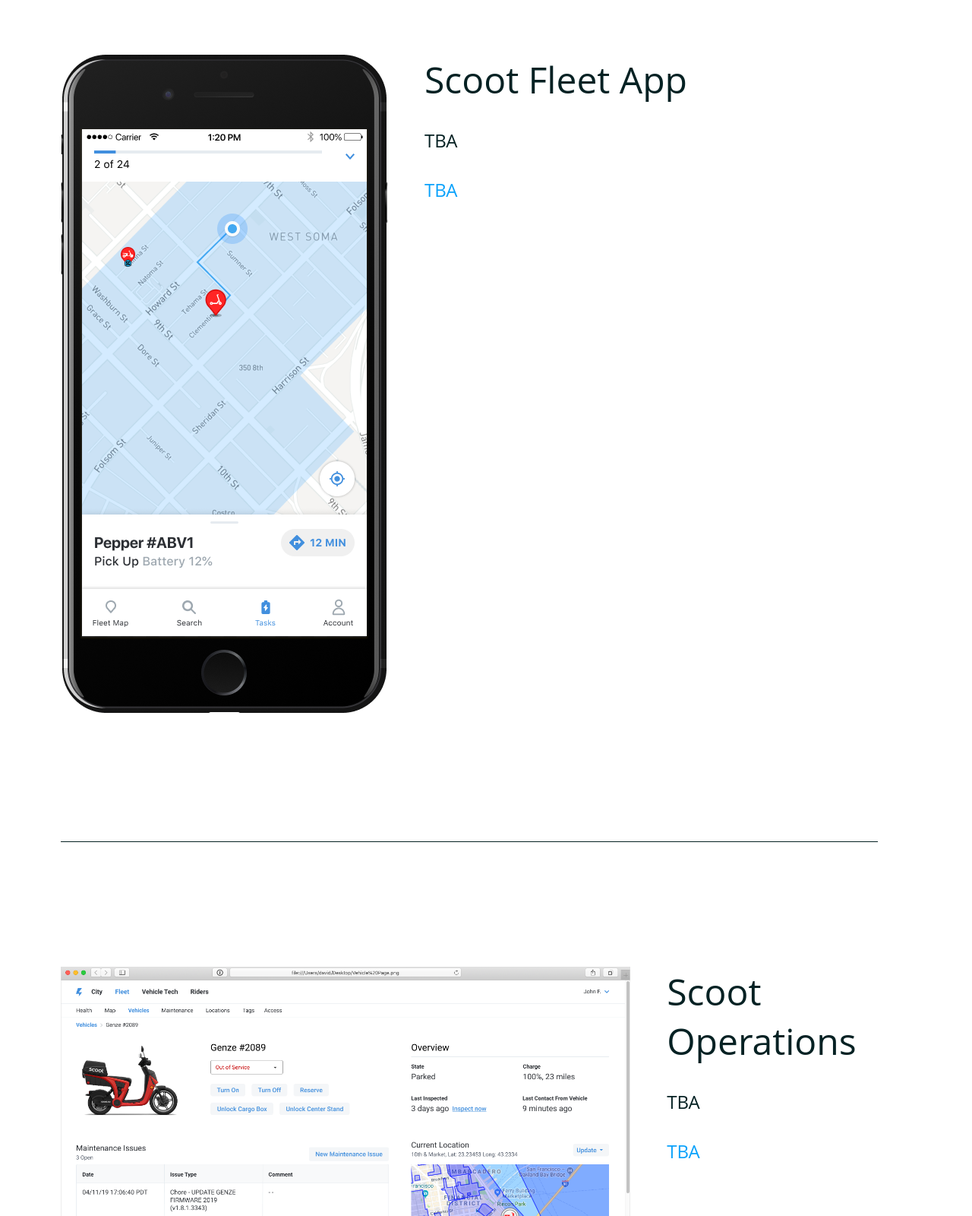
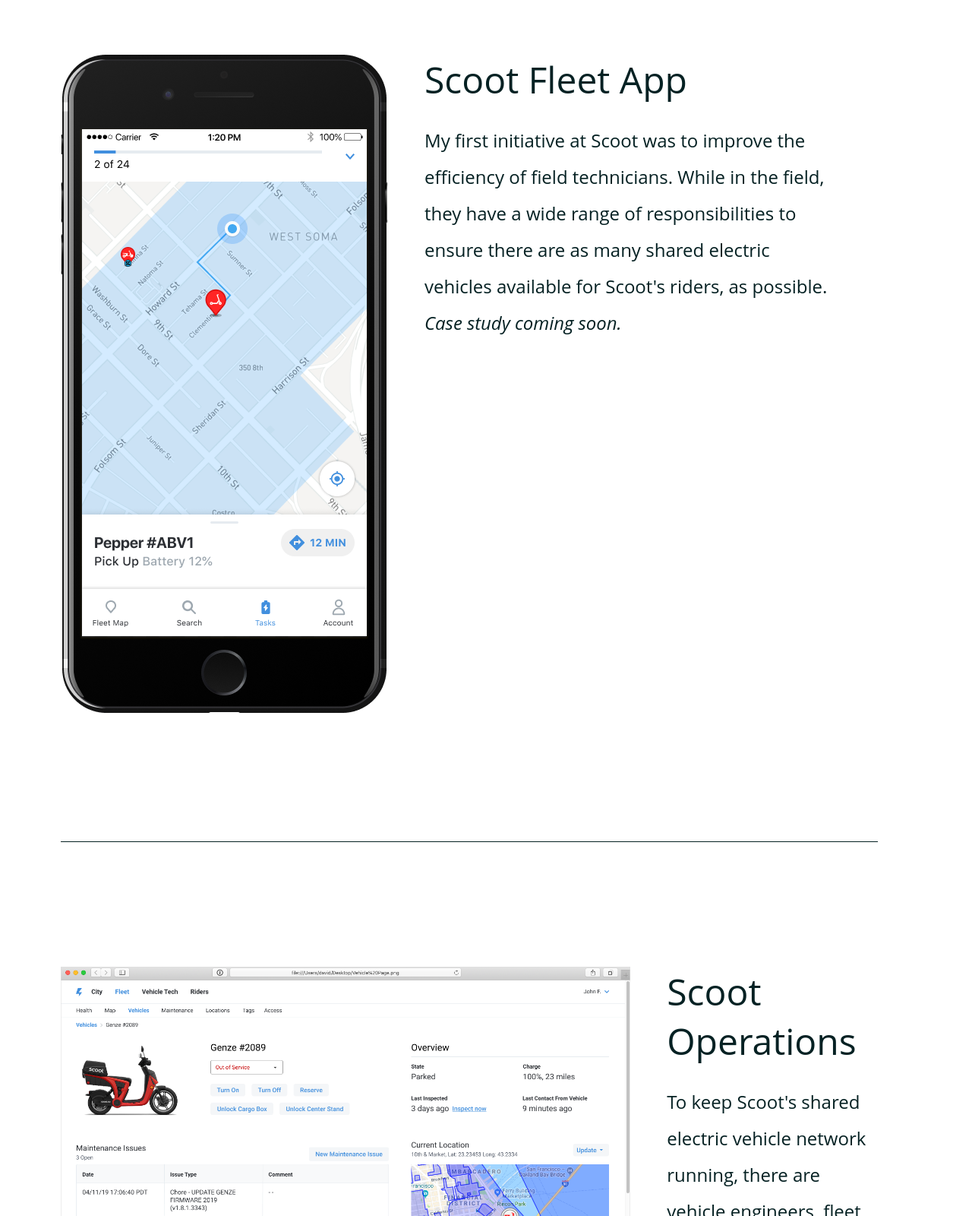
Before and after one commit to dghent/david-ghent-portfolio, a plain HTML site: page index.html in a window 1280 px wide. Shown: the part 3560-5160 px from the top of the page at 76% size. Drawn offline with Linux system fonts and the light colour scheme.

Commit message:
updated copy

```diff
--- a/index.html
+++ b/index.html
@@ -63,8 +63,8 @@
 			</div>
 			<div class="right">
 				<h2>Scoot Fleet App</h2>
-				<p>TBA</p>
-				<a href="#" target="_blank">TBA</a>
+				<p>My first initiative at Scoot was to improve the efficiency of field technicians. While in the field, they have a wide range of responsibilities to ensure there are as many shared electric vehicles available for Scoot's riders, as possible.
+				<br/><i>Case study coming soon.</i></p>
 			</div>
 		</div>
 
@@ -78,8 +78,8 @@
 			</div>
 			<div class="right">
 				<h2>Scoot Operations</h2>
-				<p>TBA</p>
-				<a href="#" target="_blank">TBA</a>
+				<p>To keep Scoot's shared electric vehicle network running, there are vehicle engineers, fleet supervisors, managers and customer service reps that are monitoring all vehicles for issues, and need to access various data and vehicle actions at any given time. Scoot's admin operations desktop experience allows users to do things like adjust a vehicle's firmware settings remotely, remove a vehicle from the public fleet, or create a list of vehicles in a specific state (like neededing maintenance) so that tasks can be created to resolve them.
+				<br/><i>Case study coming soon.</i></p>
 			</div>
 		</div>
 
```
